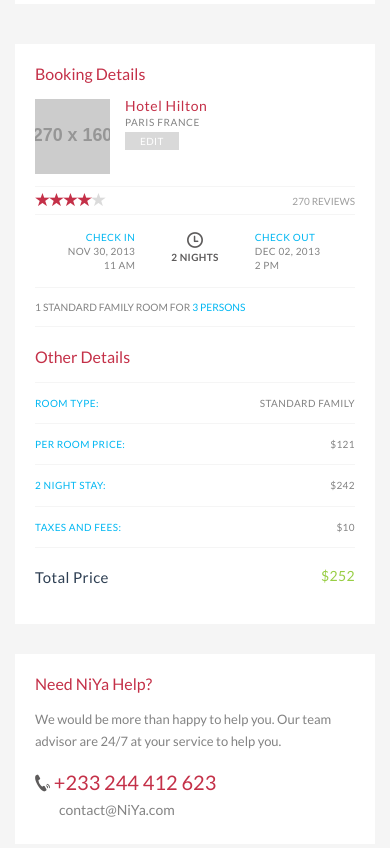
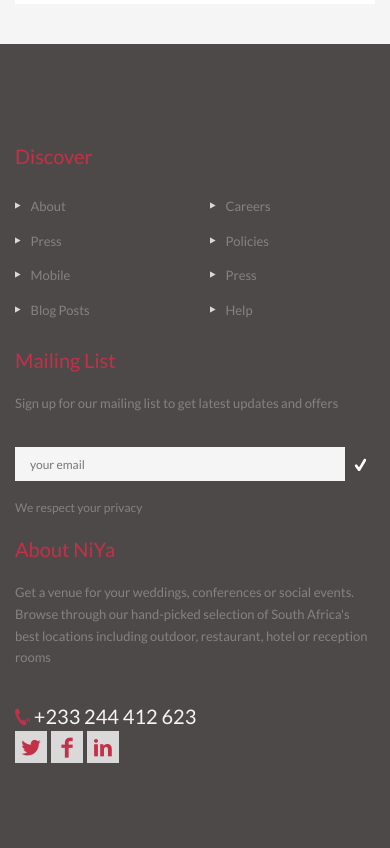
Before and after one commit to chrisbimpong/niya-venue, a website: page public/venue-listing.html in a window 390 px wide. Shown: the part 1460-2308 px from the top of the page. Drawn offline with Linux system fonts and the light colour scheme; some packages are replaced by stand-ins of ours; placeholder pictures from the web are drawn by us.

```diff
--- a/public/venue-listing.html
+++ b/public/venue-listing.html
@@ -335,62 +335,7 @@
                             </form>
                         </div>
                     </div>
-                    <div class="sidebar col-sms-6 col-sm-4 col-md-3">
-                        <div class="booking-details travelo-box">
-                            <h4>Booking Details</h4>
-                            <article class="image-box hotel listing-style1">
-                                <figure class="clearfix">
-                                    <a href="meeting-detailed.html" class="hover-effect middle-block"><img class="middle-item" width="270" height="160" alt="" src="http://placehold.it/270x160"></a>
-                                    <div class="travel-title">
-                                        <h5 class="box-title">Hotel Hilton<small>Paris france</small></h5>
-                                        <a href="meeting-detailed.html" class="button">EDIT</a>
-                                    </div>
-                                </figure>
-                                <div class="details">
-                                    <div class="feedback">
-                                        <div data-placement="bottom" data-toggle="tooltip" class="five-stars-container" title="4 stars"><span style="width: 80%;" class="five-stars"></span></div>
-                                        <span class="review">270 reviews</span>
-                                    </div>
-                                    <div class="constant-column-3 timing clearfix">
-                                        <div class="check-in">
-                                            <label>Check in</label>
-                                            <span>NOV 30, 2013<br />11 AM</span>
-                                        </div>
-                                        <div class="duration text-center">
-                                            <i class="soap-icon-clock"></i>
-                                            <span>2 Nights</span>
-                                        </div>
-                                        <div class="check-out">
-                                            <label>Check out</label>
-                                            <span>DEC 02, 2013<br />2 PM</span>
-                                        </div>
-                                    </div>
-                                    <div class="guest">
-                                        <small class="uppercase">1 Standard family room for <span class="skin-color">3 Persons</span></small>
-                                    </div>
-                                </div>
-                            </article>
 
-                            <h4>Other Details</h4>
-                            <dl class="other-details">
-                                <dt class="feature">room Type:</dt><dd class="value">Standard Family</dd>
-                                <dt class="feature">per Room price:</dt><dd class="value">$121</dd>
-                                <dt class="feature">2 night Stay:</dt><dd class="value">$242</dd>
-                                <dt class="feature">taxes and fees:</dt><dd class="value">$10</dd>
-                                <dt class="total-price">Total Price</dt><dd class="total-price-value">$252</dd>
-                            </dl>
-                        </div>
-
-                        <div class="travelo-box contact-box">
-                            <h4>Need NiYa Help?</h4>
-                            <p>We would be more than happy to help you. Our team advisor are 24/7 at your service to help you.</p>
-                            <address class="contact-details">
-                                <span class="contact-phone"><i class="soap-icon-phone"></i> +233 244 412 623</span>
-                                <br>
-                                <a class="contact-email" href="#">contact@NiYa.com</a>
-                            </address>
-                        </div>
-                    </div>
                 </div>
             </div>
         </section>
```
Also changed, not shown: public/meetings-grid-view.html (+19 -19 lines), 2 other files.
